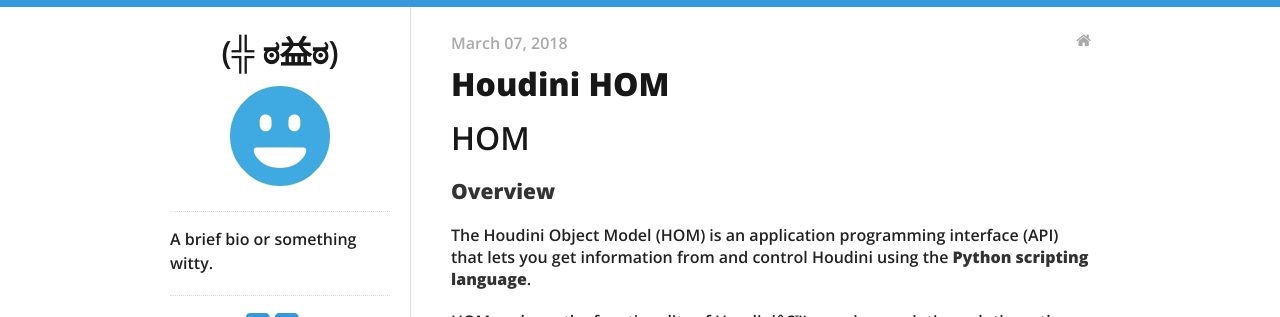
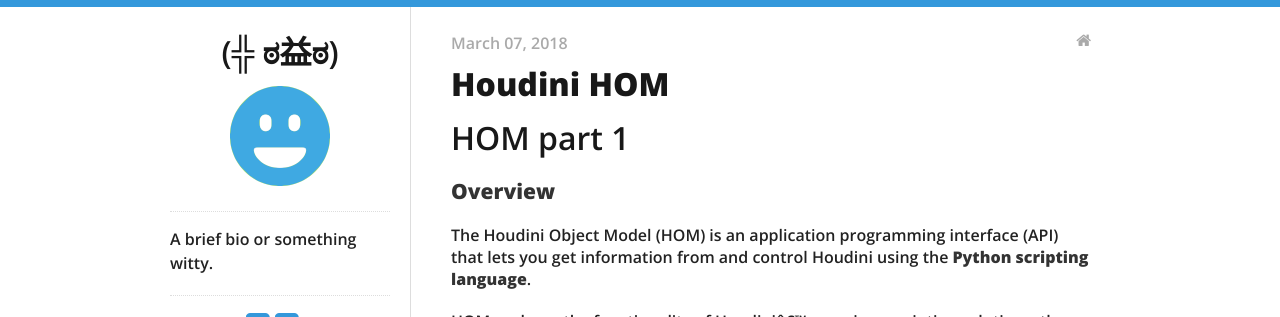
Before and after one commit to yoann01/ktmd, a Jekyll site: the page built from _posts/2018-03-07-Houdini-Python-Snippets.md, in a window 1280 px wide and 900 px high. Shown: the top 317 px of the window. Built offline with Jekyll 4.4.1, drawn with Linux system fonts in a browser that asks for light colours; nearby versions of some CDN libraries.

Commit message:
Update 2018-03-07-Houdini-Python-Snippets.md

```diff
--- a/_posts/2018-03-07-Houdini-Python-Snippets.md
+++ b/_posts/2018-03-07-Houdini-Python-Snippets.md
@@ -7,7 +7,7 @@ categories:
 ---
 
 
-# HOM
+# HOM part 1
 
 ### **Overview**
 
```
